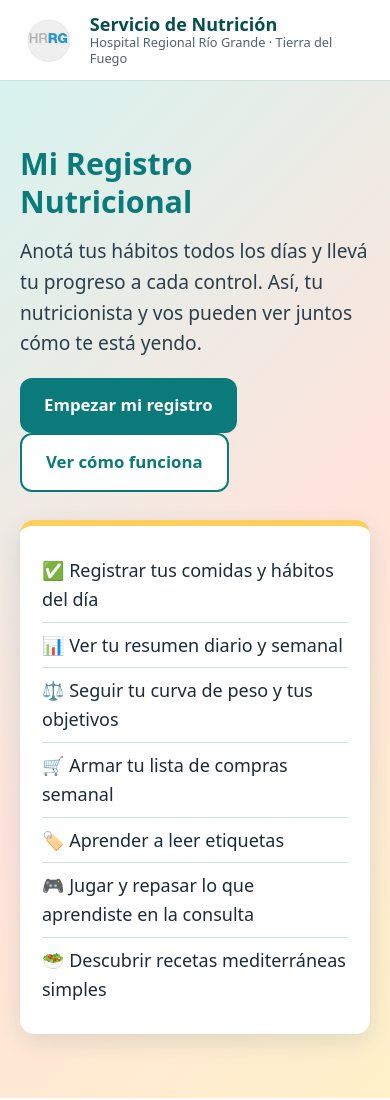
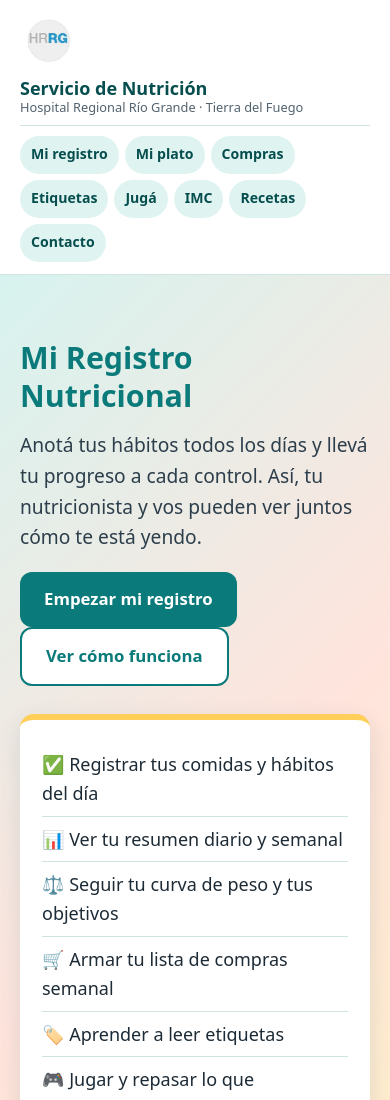
Before and after one commit to cecigoncan-max/REGISTRO, a plain HTML site: page app.html in a window 390 px wide. Shown: the top 1100 px of the page. Drawn offline with Linux system fonts and the light colour scheme.

Commit message:
Update app.html

```diff
--- a/app.html
+++ b/app.html
@@ -357,6 +357,12 @@ footer{background:linear-gradient(135deg,#064e4e,#0b7a7a)}
 .consulta-cab{display:flex;align-items:center;gap:14px;flex-wrap:wrap;margin-bottom:14px}
 .consulta-cab .perfil-avatar{width:64px;height:64px;font-size:1.5rem}
 @media print{.consulta-cab .perfil-avatar{border-color:#0b7a7a;-webkit-print-color-adjust:exact;print-color-adjust:exact}}
+/* ---------- Navegación en celular ---------- */
+@media(max-width:819px){
+  .top .wrap{flex-wrap:wrap;gap:10px 14px}
+  .top nav{display:flex;flex:1 0 100%;flex-wrap:wrap;margin-left:0;gap:6px;padding-top:10px;border-top:1px solid var(--borde)}
+  .top nav a{display:inline-flex;align-items:center;min-height:38px;padding:6px 11px;border-radius:999px;background:var(--azul-cl);color:var(--azul-osc);font-size:.88rem;line-height:1.2}
+}
 </style>
 </head>
 <body>
```
